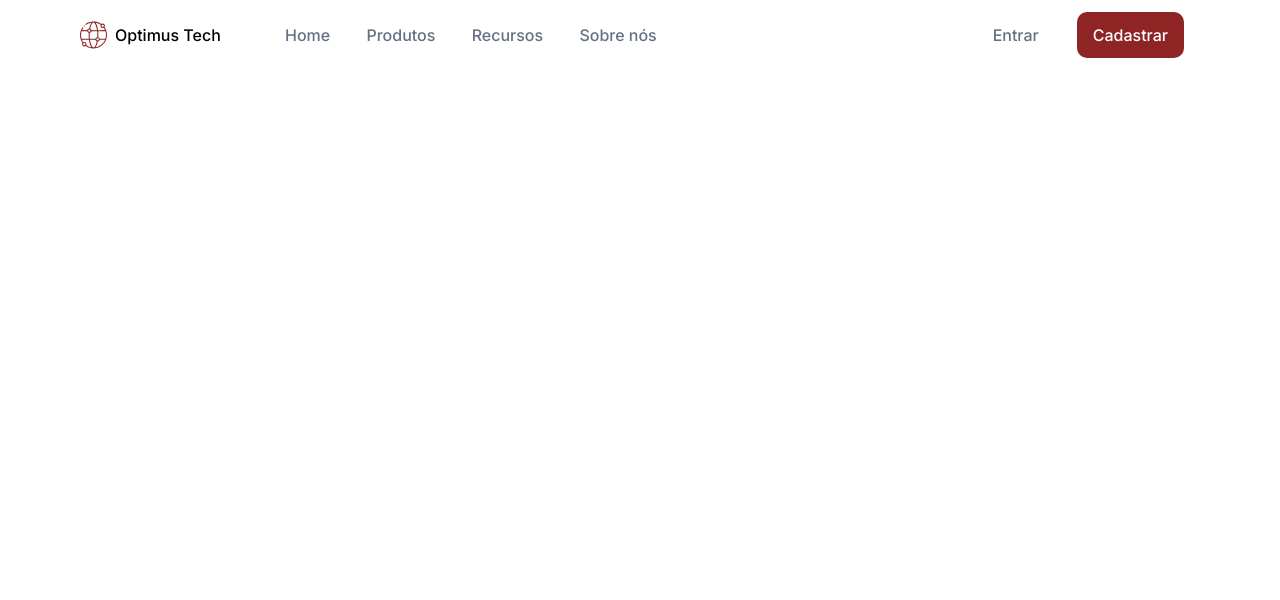
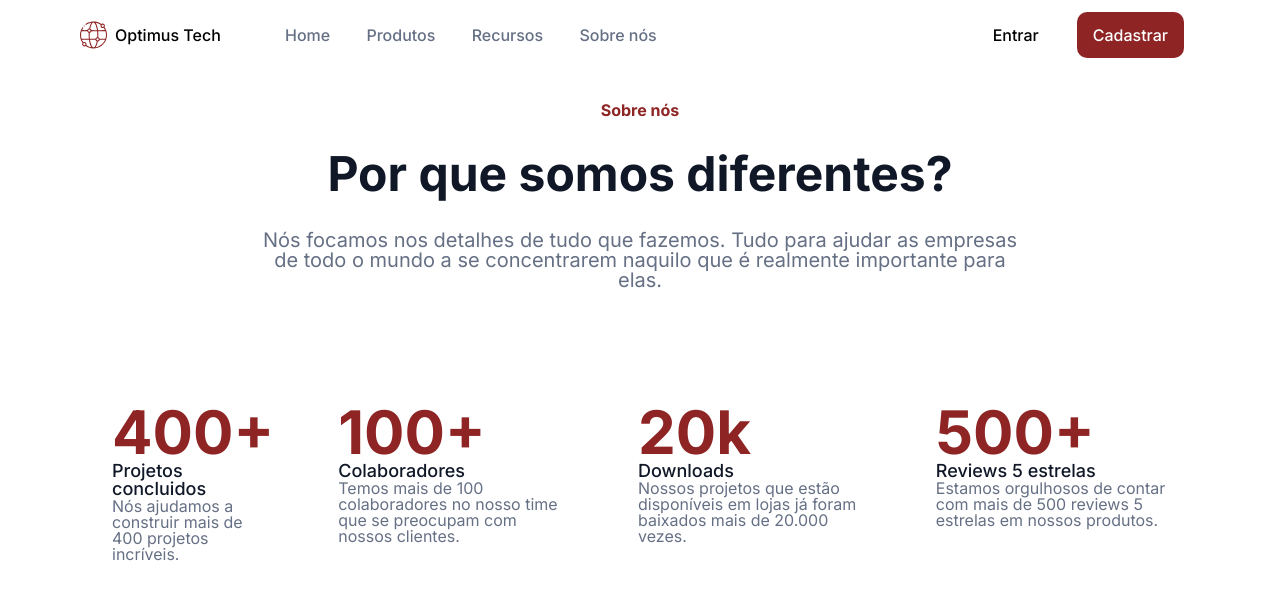
Before and after one commit to lucash-barbosa/OptimusTech, a website: page index.html in a window 1280 px wide. Drawn offline with Linux system fonts and the light colour scheme.

Commit message:
criando section sobre nós

```diff
--- /dev/null
+++ b/assets/css/_cabecalho.scss
@@ -0,0 +1,122 @@
+.cabecalho {
+    position: relative;
+
+    .container {
+        display: flex;
+        align-items: center;
+        justify-content: space-between;
+        height: 70px;
+
+        &__botao {
+            display: none;
+        }
+
+        &__label {
+            .cabecalho__menu-hamburguer {
+                width: 50px;
+                height: 50px;
+                background-image: url(../img/menu-hamburguer.svg);
+                background-repeat: no-repeat;
+                background-position: center;
+                display: inline-block;
+                padding-left: 1.5em;
+            }
+        }
+
+        .cabecalho__logo {
+            .logo {
+                display: none;
+            }
+
+            .cabecalho__titulo {
+                display: none;
+            }
+        }
+
+        .cabecalho__nav {
+            display: none;
+            position: absolute;
+            top: 100%;
+            width: 70vw;
+            background-color: var(--branco);
+
+            .cabecalho__item {
+                padding: 1rem 1.7rem;
+
+                .cabecalho__link {
+                    text-decoration: none;
+                    color: var(--cinza-claro) ;
+                }
+            }
+        }
+
+        .container__botao:checked ~ .cabecalho__nav {
+            display: block;
+        }
+
+        .cabecalho__botoes {
+            .cabecalho__botao {
+                background-color: transparent;
+                border: none;
+                font-family: var(--font-padrao);
+                font-size: 16px;
+                font-weight: 500;
+                margin: 0 1em;
+            }
+
+            .cabecalho__botao-destaque {
+                color: var(--branco);
+                background-color: var(--vermelho-escuro);
+                padding: .8em 1em .8em 1em;
+                border-radius: 10px;
+            }
+        }
+    }
+}
+
+@media screen and (min-width: 1020px) {
+
+    .cabecalho {
+        .container {
+            .cabecalho__menu-hamburguer {
+                display: none;
+            }
+
+            .cabecalho__logo {
+                display: flex;
+                align-items: center;
+                margin: 0 2em 0 5em;
+
+                .logo {
+                    display: block;
+                    margin-right: .5em;
+                }
+
+                .cabecalho__titulo {
+                    display: block;
+                    min-width: 106px;
+                }
+            }
+
+            .cabecalho__nav {
+                display: block;
+                position: relative;
+                top: auto;
+
+                .cabecalho__lista {
+                    margin-left: 1em;
+
+                    .cabecalho__item {
+                        display: inline-block;
+                        padding: 0 1em;
+                    }
+                }
+            }
+
+            .cabecalho__botoes {
+                display: flex;
+                margin-right: 5em;
+            }
+        }
+    }
+}
--- /dev/null
+++ b/assets/css/_conteudo.scss
@@ -0,0 +1,64 @@
+.sobre-nos {
+    text-align: center;
+    margin: 2rem 0;
+    top: auto;
+
+    .subtitulo {
+        font-weight: 600;
+        color: var(--vermelho-escuro);
+    }
+
+    .subtitulo__destaque {
+        font-weight: 600;
+        font-size: 48px;
+        color: var(--preto-claro);
+        margin: 2rem 0;
+    }
+
+    .paragrafo {
+        color: var(--cinza-claro);
+        font-weight: 400;
+        font-size: 20px;
+        width: 80%;
+        margin: 0 auto;
+    }
+
+    .dados {
+        margin: 5rem 0;
+
+        &__item {
+            margin: 2rem;
+
+            .dados__quantidade {
+                font-weight: 600;
+                font-size: 60px;
+                color: var(--vermelho-escuro);
+            }
+
+            .dados__titulo {
+                font-size: 18px;
+                color: var(--preto-claro);
+            }
+
+            .dados__paragrafo {
+                font-weight: 400;
+                color: var(--cinza-claro);
+            }
+        }
+    }
+}
+
+@media screen and (min-width: 1020px) {
+    .sobre-nos .paragrafo {
+        width: 60%;
+    }
+
+    .dados {
+        display: flex;
+        padding: 0 5rem;
+
+        .dados__item {
+            text-align: left;
+        }
+    }
+}
--- a/styles.css
+++ b/assets/css/styles.scss
@@ -1,4 +1,5 @@
-@import url("css/cabecalho.css");
+@use 'cabecalho';
+@use 'conteudo';
 
 :root {
     --fonte-padrao: 'Inter', sans-serif;
@@ -6,6 +7,7 @@
     --cinza-claro: #667085;
     --vermelho-escuro: #8E2424;
     --branco: #FFF;
+    --preto-claro: #101828;
 }
 
 body {
--- a/css/cabecalho.css
+++ /dev/null
@@ -1,111 +0,0 @@
-.cabecalho {
-    position: relative;
-}
-
-.container {
-    display: flex;
-    align-items: center;
-    justify-content: space-between;
-    height: 70px;
-}
-
-.cabecalho__titulo {
-    display: none;
-}
-
-
-.cabecalho__menu-hamburguer {
-    width: 50px;
-    height: 50px;
-    background-image: url(../img/menu-hamburguer.svg);
-    background-repeat: no-repeat;
-    background-position: center;
-    display: inline-block;
-    padding-left: 1.5em;
-}
-
-.container__botao {
-    display: none;
-}
-
-.cabecalho__nav {
-    display: none;
-    position: absolute;
-    top: 100%;
-    width: 70vw;
-}
-
-.container__botao:checked ~ .cabecalho__nav {
-    display: block;
-}
-
-.cabecalho__item {
-    padding: 1rem 1.7rem;
-}
-
-.cabecalho__link {
-    text-decoration: none;
-    color: var(--cinza-claro);
-}
-
-.cabecalho__botao {
-    background-color: transparent;
-    border: none;
-    font-family: var(--fonte-padrao);
-    font-size: 16px;
-    font-weight: 500;
-    margin: 0 1em;
-}
-
-.cabecalho__botao-destaque {
-    color: var(--branco);
-    background-color: var(--vermelho-escuro);
-    padding: .8em 1em .8em 1em;
-    border-radius: 10px;
-}
-
-.logo {
-    display: none;
-}
-
-@media screen and (min-width: 1020px) {
-    .cabecalho__logo {
-        display: flex;
-        align-items: center;
-        margin: 0 2em 0 5em;
-    }
-
-    .logo {
-        display: block;
-        margin-right: .5em;
-    }
-
-    .cabecalho__nav {
-        display: block;
-        position: relative;
-        top: auto;
-    }
-
-    .cabecalho__lista {
-        margin-left: 1em;
-    }
-
-    .cabecalho__item {
-        display: inline-block;
-        padding: 0 1em;
-    }
-
-    .cabecalho__menu-hamburguer {
-        display: none;
-    }
-
-    .cabecalho__titulo {
-        display: block;
-        min-width: 106px;
-    }
-
-    .cabecalho__botoes {
-        display: flex;
-        margin-right: 5em;
-    }
-}
--- a/index.html
+++ b/index.html
@@ -9,8 +9,8 @@
     <link rel="preconnect" href="https://fonts.gstatic.com" crossorigin>
     <link href="https://fonts.googleapis.com/css2?family=Inter:wght@300;400;500;700&family=Josefin+Sans:wght@400;700&family=Montserrat:wght@300;400;700&display=swap" rel="stylesheet">
 
-    <link rel="stylesheet" href="css/reset.css">
-    <link rel="stylesheet" href="styles.css">
+    <link rel="stylesheet" href="assets/css/reset.css">
+    <link rel="stylesheet" href="assets/css/styles.css">
 
     <title>OptimusTech</title>
 </head>
@@ -22,7 +22,7 @@
                 <span class="cabecalho__menu-hamburguer container__imagem"></span>
             </label>
             <div class="cabecalho__logo">
-                <img class="logo" src="./img/worldwide.svg">
+                <img class="logo" src="./assets/img/worldwide.svg">
                 <h1 class="cabecalho__titulo">Optimus Tech</h1>
             </div>
 
@@ -41,5 +41,37 @@
             </ul>
         </div>
     </header>
+
+    <section class="sobre-nos">
+        <span class="subtitulo">Sobre nós</span>
+        <h2 class="subtitulo__destaque">Por que somos diferentes?</h2>
+        <p class="paragrafo">Nós focamos nos detalhes de tudo que fazemos. Tudo para ajudar as empresas de todo o mundo a se concentrarem naquilo que é realmente importante para elas.</p>
+
+        <section class="dados">
+            <div class="dados__item">
+                <h3 class="dados__quantidade">400+</h3>
+                <h4 class="dados__titulo">Projetos concluidos</h4>
+                <p class="dados__paragrafo">Nós ajudamos a construir mais de 400 projetos incríveis.</p>
+            </div>
+
+            <div class="dados__item">
+                <h3 class="dados__quantidade">100+</h3>
+                <h4 class="dados__titulo">Colaboradores</h4>
+                <p class="dados__paragrafo">Temos mais de 100 colaboradores no nosso time que se preocupam com nossos clientes.</p>
+            </div>
+
+            <div class="dados__item">
+                <h3 class="dados__quantidade">20k</h3>
+                <h4 class="dados__titulo">Downloads</h4>
+                <p class="dados__paragrafo">Nossos projetos que estão disponíveis em lojas já foram baixados mais de 20.000 vezes.</p>
+            </div>
+
+            <div class="dados__item">
+                <h3 class="dados__quantidade">500+</h3>
+                <h4 class="dados__titulo">Reviews 5 estrelas</h4>
+                <p class="dados__paragrafo">Estamos orgulhosos de contar com mais de 500 reviews 5 estrelas em nossos produtos.</p>
+            </div>
+        </section>
+    </section>
 </body>
 </html>
```
Also changed, not shown: package.json (added, +8 -0 lines), assets/css/reset.css (renamed from css/reset.css), assets/css/styles.css (added), assets/img/menu-hamburguer.svg (renamed from img/menu-hamburguer.svg), assets/img/worldwide.svg (renamed from img/worldwide.svg), 2 other files.
